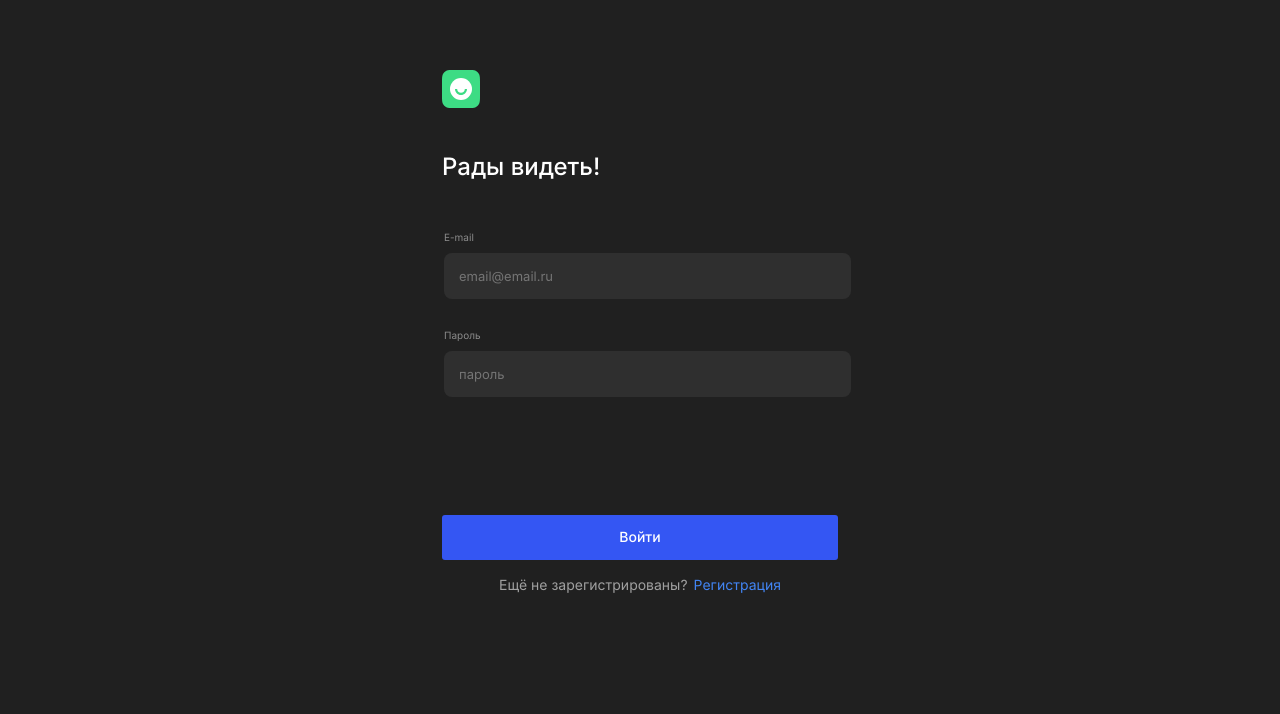
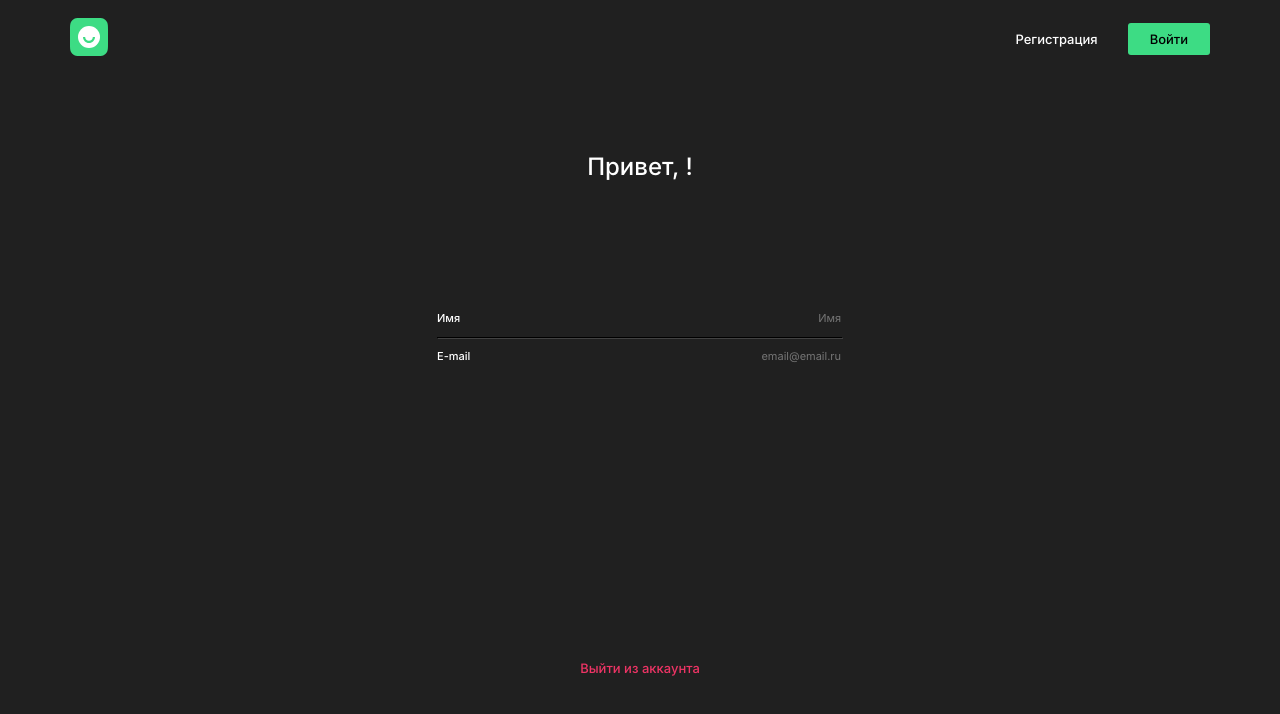
Before and after one commit to AnnaOmelyanchuk/movies-explorer-frontend, a React (Create React App) app: page /profile in a window 1280 px wide. Before the commit this address led to /signin. Shown: the top 714 px of the page. Built offline with nearby package versions, Linux system fonts and the light colour scheme; no server answers; sample sign-in values are in the browser's storage.

Commit message:
fix 404 and ProtectedRoute

```diff
--- a/src/components/App/App.js
+++ b/src/components/App/App.js
@@ -2,7 +2,7 @@ import './App.css';
 import React from "react";
 import { useEffect, useState } from 'react';
 import ProtectedRouteElement from "../ProtectedRoute/ProtectedRoute";
-import { Routes, Route, useLocation, useNavigate, redirect } from 'react-router-dom';
+import { Routes, Route, useLocation} from 'react-router-dom';
 import { Main } from "../Main/Main";
 import { Movies } from "../Movies/Movies";
 import { Profile } from "../Profile/Profile";
@@ -15,7 +15,7 @@ import { CurrentUserContext } from '../../contexts/CurrentUserContext'
 import { SHORT_MOVIE_DURATION } from "../../utils/constants";
 
 function App() {
-  const [loggedIn, setLoggedIn] = useState(false);
+  const [loggedIn, setLoggedIn] = useState(null);
   const [currentUser, setCurrentUser] = useState({});
   const [savedMovies, setSavedMovies] = React.useState([]);
   const [allMovies, setAllMovies] = React.useState([]);
@@ -25,7 +25,7 @@ function App() {
   const [isShortMoviesChecked, setIsShortMoviesChecked] = React.useState(false);
   const [isEnableCheckboxShort, setIsEnableCheckboxShort] = React.useState(false);
   const location = useLocation();
-  const navigate = useNavigate();
+
 
   const handleLogin = () => {
     setIsLoading(true);
@@ -55,7 +55,6 @@ function App() {
     localStorage.removeItem('savedMovies');
     localStorage.removeItem('searchNameSavedMovie');
     localStorage.removeItem('searchNameMovie');
-    setLoggedIn(false);
     setAllMovies([]);
     setMovies([]);
     setSavedMovies([]);
@@ -70,7 +69,6 @@ function App() {
         if (res) {
           setLoggedIn(true);
           setCurrentUser(res)
-          navigate("/movies", { replace: true })
         }
       })
         .catch(err => console.log(`Ошибка.....: ${err}`))
@@ -79,14 +77,13 @@ function App() {
 
   useEffect(() => {
     handleTokenCheck();
-  }, [])
+  }, [loggedIn])
 
   useEffect(() => {
     if (location.pathname === '/movies' || location.pathname === '/saved-movies') {
       Promise.all([api.getUserInformationMe(), api.getSavedMovies()])
         .then(([userData, movies]) => {
           setCurrentUser(userData);
-          //     localStorage.setItem('savedMovies', JSON.stringify(movies));
           setSavedMovies(movies);
         })
         .catch((err) => {
--- a/src/components/NotFound/NotFound.js
+++ b/src/components/NotFound/NotFound.js
@@ -1,19 +1,13 @@
 import './NotFound.css';
-import { Link, useNavigate } from "react-router-dom";
+import { Link,} from "react-router-dom";
 
 export function NotFound() {
-
-  const navigate = useNavigate();
-
-  function handleBack() {
-    navigate(-1)
-  }
 
   return (
     <section className="not-found">
       <h2 className="not-found__title">404</h2>
       <p className="not-found__subtitle">Страница не&nbsp;найдена</p>
-      <Link to="" onClick={handleBack} className="not-found__link">Назад</Link>
+      <Link to={-1} className="not-found__link">Назад</Link>
     </section>
   )
 }
--- a/src/components/ProtectedRoute/ProtectedRoute.js
+++ b/src/components/ProtectedRoute/ProtectedRoute.js
@@ -2,9 +2,10 @@ import React from 'react'
 import { Navigate } from "react-router-dom"
 
 
-const ProtectedRouteElement = ({ element: Component, ...props  }) => {
-    return (
-      props.loggedIn ? <Component {...props} /> : <Navigate to="/signin" replace/>
-  )}
+const ProtectedRouteElement = ({ element: Component, ...props }) => {
+  return (
+    props.loggedIn || localStorage.getItem('jwt') ? <Component {...props} /> : <Navigate to="/signin" replace />
+  )
+}
 
 export default ProtectedRouteElement;
```
